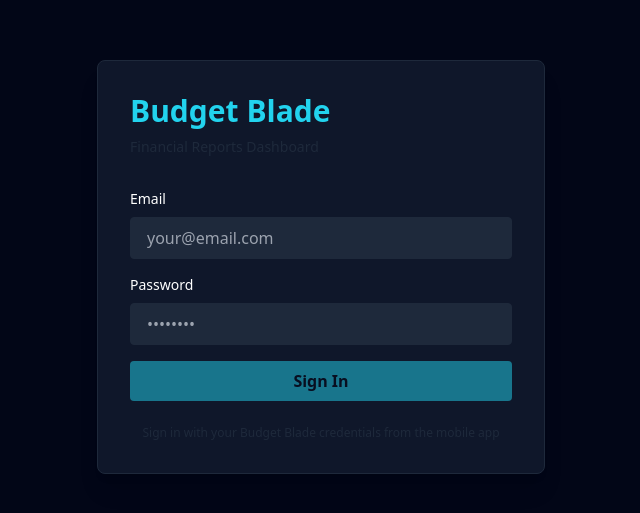
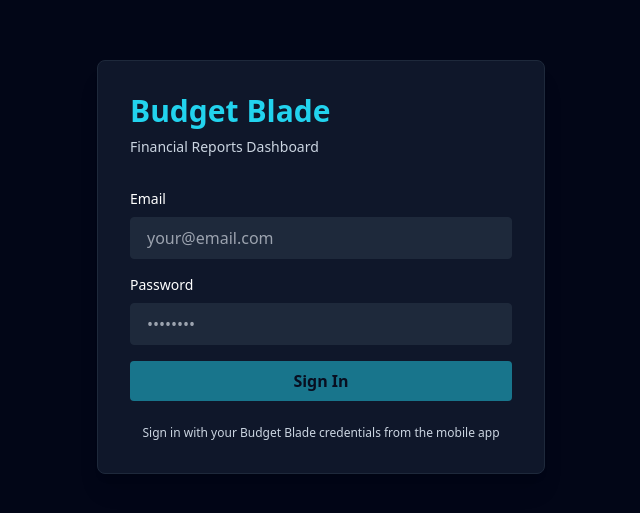
Before and after one commit to acristhian1411/BudgetBladeReports, a SvelteKit app in the folder frontend/: page /login in a window 1280 px wide. Shown: the part 133-646 px from the top of the page, without its empty margins (319-959 px from the left). Built offline with nearby package versions, Linux system fonts and the light colour scheme; no server answers.

Commit message:
feat: add utility class for text color in app.css

```diff
--- a/frontend/src/app.css
+++ b/frontend/src/app.css
@@ -29,3 +29,9 @@
     @apply w-full px-4 py-2 bg-brand-surface-2 border border-brand-surface-2 rounded focus:border-brand-cyan outline-none transition-colors;
   }
 }
+
+@layer utilities {
+  .text-brand-surface-2 {
+    @apply text-slate-300;
+  }
+}
```
